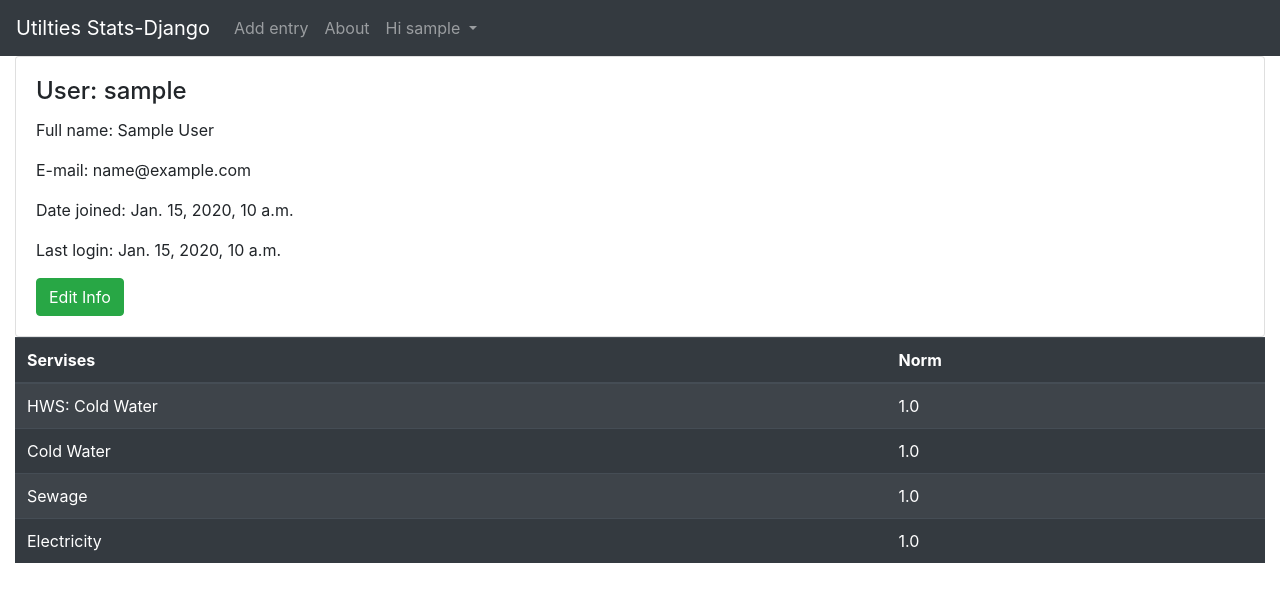
After one commit to TheSuperiorStanislav/practice-django-utilities_stats, a Django app: a page that uses templates/base.html in a window 1280 px wide. The commit adds this page. Shown: the top 602 px of the page. Run offline with Django 3.2, Linux system fonts and the light colour scheme; a user stored in the database is signed in; tables that the repository leaves empty hold one stand-in row (values such as "Sample post"); some libraries are stand-ins or nearby versions.

Commit message:
add user detail, edit

```diff
--- a/templates/base.html
+++ b/templates/base.html
@@ -7,7 +7,9 @@
     <script src="https://code.jquery.com/jquery-3.3.1.slim.min.js" integrity="sha384-q8i/X+965DzO0rT7abK41JStQIAqVgRVzpbzo5smXKp4YfRvH+8abtTE1Pi6jizo" crossorigin="anonymous"></script>
     <script src="https://cdnjs.cloudflare.com/ajax/libs/popper.js/1.14.7/umd/popper.min.js" integrity="sha384-UO2eT0CpHqdSJQ6hJty5KVphtPhzWj9WO1clHTMGa3JDZwrnQq4sF86dIHNDz0W1" crossorigin="anonymous"></script>
     <script src="https://stackpath.bootstrapcdn.com/bootstrap/4.3.1/js/bootstrap.min.js" integrity="sha384-JjSmVgyd0p3pXB1rRibZUAYoIIy6OrQ6VrjIEaFf/nJGzIxFDsf4x0xIM+B07jRM" crossorigin="anonymous"></script>
-    <title>Utilties Stats(DjangoProject)</title>
+    <title>
+        {% block title %}Utilties Stats(DjangoProject){% endblock %}
+    </title>
 </head>
 <body>
     <nav class="navbar navbar-expand-sm bg-dark navbar-dark">
@@ -31,9 +33,15 @@
                         Hi {{ user.username }}
                         </a>
                         <div class="dropdown-menu">
-                            <a class="dropdown-item" href="#">Edit profile</a>
-                            <a class="dropdown-item" href="#">View all data</a>
-                            <a class="dropdown-item" href="{% url 'logout' %}">Log Out</a>
+                            <a class="dropdown-item" href="{% url 'users:detail' user.username %}">
+                                View account
+                            </a>
+                            <a class="dropdown-item" href="#">
+                                View all data
+                            </a>
+                            <a class="dropdown-item" href="{% url 'users:logout' %}">
+                                Log Out
+                            </a>
                         </div>
                     </li>
                 {% else %}
@@ -42,8 +50,8 @@
                             Hi Guest
                         </a>
                         <div class="dropdown-menu">
-                            <a class="dropdown-item" href="{% url 'login' %}">Log In</a>
-                            <a class="dropdown-item" href="{% url 'signup' %}">Sign Up</a>
+                            <a class="dropdown-item" href="{% url 'users:login' %}">Log In</a>
+                            <a class="dropdown-item" href="{% url 'users:signup' %}">Sign Up</a>
                         </div>
                     </li>
                 {% endif %}
--- /dev/null
+++ b/templates/users/user_detail.html
@@ -0,0 +1,50 @@
+{% extends 'base.html' %}
+
+{% block title %}User: {{ utilities_user.username }}{% endblock %}
+
+{% block content %}
+<div class="container-fluid">
+    <div class="card">
+        <div class="card-body">
+            <h4 class="card-title">User: {{ utilities_user.username }}</h4>
+            <p class="card-text">Full name: {{ utilities_user.first_name }} {{ utilities_user.last_name }}</p>
+            <p class="card-text">E-mail: {{ utilities_user.email }}</p>
+            <p class="card-text">Date joined: {{ utilities_user.date_joined }}</p>
+            <p class="card-text">Last login: {{ utilities_user.last_login }}</p>
+            {% if can_edit %}
+            <a href="{% url 'users:edit' utilities_user.username %}" class="btn btn-success">
+                Edit Info
+            </a>
+            {% endif %}
+        </div>
+    </div>
+    <div class="table-responsive">
+        <table class="table table-dark table-striped">
+            <thead>
+                <tr>
+                    <th>Servises</th>
+                    <th>Norm</th>
+                </tr>
+            </thead>
+            <tbody>
+                <tr>
+                    <td>HWS: Cold Water</td>
+                    <td>{{ utilities_user.hws_cold_water_norm }}</td>
+                </tr>
+                <tr>
+                    <td>Cold Water</td>
+                    <td>{{ utilities_user.cold_water_norm }}</td>
+                </tr>
+                <tr>
+                    <td>Sewage</td>
+                    <td>{{ utilities_user.sewage_norm }}</td>
+                </tr>
+                <tr>
+                    <td>Electricity</td>
+                    <td>{{ utilities_user.electricity_norm }}</td>
+                </tr>
+            </tbody>
+        </table>
+    </div>
+</div>
+{% endblock content %}
--- a/templates/users/edit_profile.html
+++ b/templates/users/user_edit.html
@@ -2,7 +2,7 @@
 
 {% load crispy_forms_tags %}
 
-{% block title %}Edit Profile{% endblock title %}
+{% block title %}User: {{ utilities_user.username }}{% endblock %}
 
 {% block content %}
 <div class="container">
--- a/users/models.py
+++ b/users/models.py
@@ -1,9 +1,38 @@
 from django.contrib.auth.models import AbstractUser
 from django.db import models
+from django.utils.translation import gettext_lazy as _
+
+from core.validators import validate_norm
 
 
 class UtilitiesUser(AbstractUser):
-    hws_cold_water_norm = models.PositiveIntegerField(null=True, blank=False)
-    cold_water_norm = models.PositiveIntegerField(null=True, blank=False)
-    sewage_norm = models.PositiveIntegerField(null=True, blank=False)
-    electricity_norm = models.PositiveIntegerField(null=True, blank=False)
+    norm_help_text = "Required. Only numbers greater than zero"
+
+    hws_cold_water_norm = models.FloatField(
+        _('HWS Cold Water Norm'),
+        null=True,
+        blank=False,
+        help_text=norm_help_text,
+        validators=[validate_norm],
+    )
+    cold_water_norm = models.FloatField(
+        _('Cold Water Norm'),
+        null=True,
+        blank=False,
+        help_text=norm_help_text,
+        validators=[validate_norm],
+    )
+    sewage_norm = models.FloatField(
+        _('Sewage Norm'),
+        null=True,
+        blank=False,
+        help_text=norm_help_text,
+        validators=[validate_norm],
+    )
+    electricity_norm = models.FloatField(
+        _('Electricity Norm'),
+        null=True,
+        blank=False,
+        help_text=norm_help_text,
+        validators=[validate_norm],
+    )
--- a/users/urls.py
+++ b/users/urls.py
@@ -1,8 +1,11 @@
-from django.urls import path
+from django.urls import path, include
 
-from .views import SignUpView, EditProfileView
+from .views import SignUpView, DetailUserView, EditUserView
 
+app_name = "users"
 urlpatterns = [
+    path('', include('django.contrib.auth.urls')),
     path('signup/', SignUpView.as_view(), name='signup'),
-    path('<int:pk>/edit', EditProfileView.as_view(), name='edit_profile'),
+    path('<str:username>/', DetailUserView.as_view(), name='detail'),
+    path('<str:username>/edit/', EditUserView.as_view(), name='edit'),
 ]
--- a/users/views.py
+++ b/users/views.py
@@ -1,5 +1,6 @@
-from django.urls import reverse_lazy
-from django.views.generic import CreateView, UpdateView
+from django.urls import reverse, reverse_lazy
+from django.views.generic import CreateView, DetailView, UpdateView
+from django.contrib.auth.mixins import LoginRequiredMixin, UserPassesTestMixin
 
 from .forms import UtilitiesUserCreationForm
 from .models import UtilitiesUser
@@ -7,19 +8,44 @@ from .models import UtilitiesUser
 
 class SignUpView(CreateView):
     form_class = UtilitiesUserCreationForm
-    success_url = reverse_lazy('login')
+    success_url = reverse_lazy('users:login')
     template_name = 'signup.html'
 
 
-class EditProfileView(UpdateView):
+class DetailUserView(LoginRequiredMixin, DetailView):
+    model = UtilitiesUser
+    template_name = 'user_detail.html'
+    context_object_name = 'utilities_user'
+
+    def get_context_data(self, **kwargs):
+        ctx = super(DetailUserView, self).get_context_data(**kwargs)
+        ctx['can_edit'] = self.get_object() == self.request.user
+        return ctx
+
+    def get_object(self):
+        return UtilitiesUser.objects.get(username=self.kwargs.get("username"))
+
+
+class EditUserView(LoginRequiredMixin, UserPassesTestMixin, UpdateView):
     model = UtilitiesUser
     fields = [
         'first_name',
         'last_name',
+        'email',
         'hws_cold_water_norm',
         'cold_water_norm',
         'sewage_norm',
         'electricity_norm'
         ]
-    success_url = reverse_lazy('home')
-    template_name = 'edit_profile.html'
+    template_name = 'user_edit.html'
+    context_object_name = 'utilities_user'
+
+    def get_success_url(self):
+        return reverse("users:detail", kwargs={
+            "username": self.kwargs.get("username")})
+
+    def get_object(self):
+        return UtilitiesUser.objects.get(username=self.kwargs.get("username"))
+
+    def test_func(self):
+        return self.get_object() == self.request.user
--- a/utilities_stats/urls.py
+++ b/utilities_stats/urls.py
@@ -20,6 +20,5 @@ from django.views.generic.base import TemplateView
 urlpatterns = [
     path('admin/', admin.site.urls),
     path('users/', include('users.urls')),
-    path('users/', include('django.contrib.auth.urls')),
     path('', TemplateView.as_view(template_name='home.html'), name='home'),
 ]
```
Also changed, not shown: core/validators.py (added, +10 -0 lines), users/migrations/0002_auto_20190430_0754.py (added).
